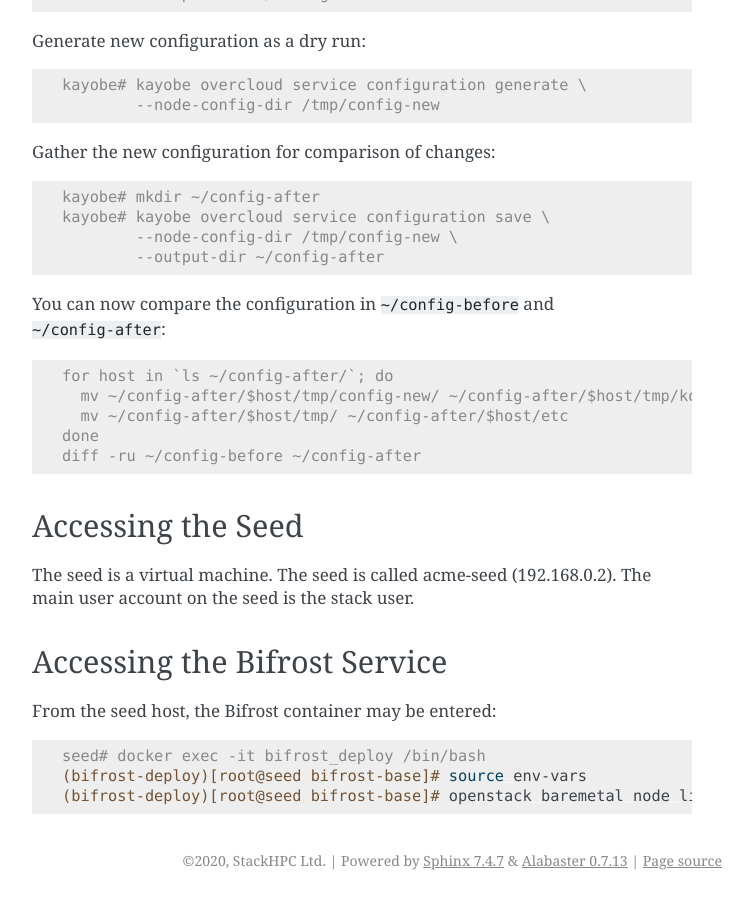
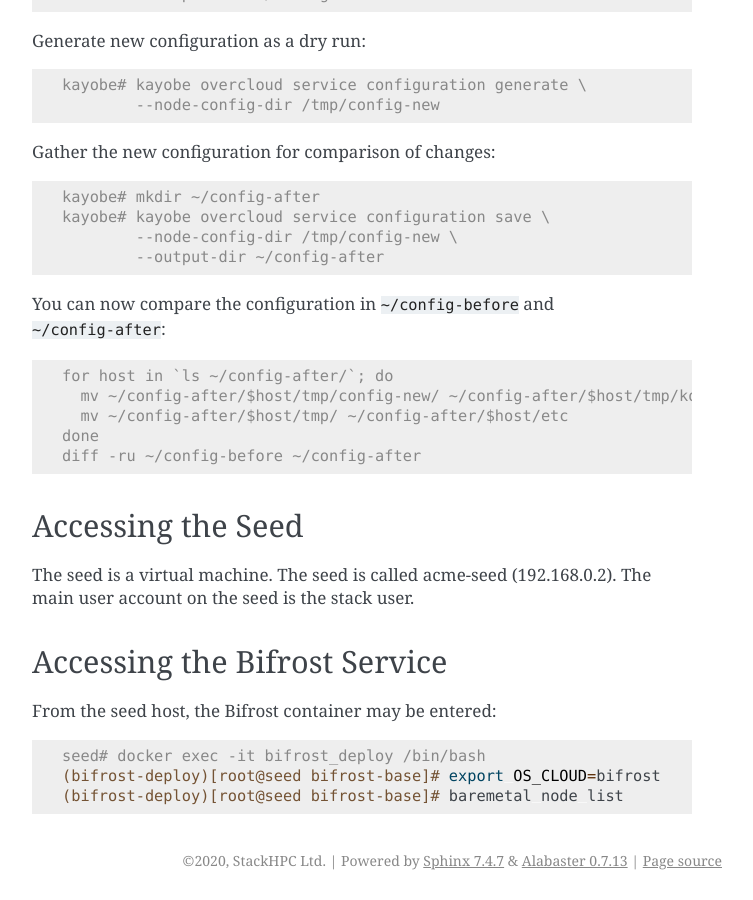
Before and after one commit to stackhpc/openstack-admin-guide, a Sphinx documentation site: the page built from source/working_with_kayobe.rst, in a window 1280 px wide and 900 px high, scrolled down 1595 px. Shown: the whole window, without its empty margins (388-1141 px from the left). Built offline with Sphinx 7.4.7, drawn with Linux system fonts in a browser that asks for light colours.

Commit message:
Update Bifrost usage instructions

```diff
--- a/source/hardware_inventory_management.rst
+++ b/source/hardware_inventory_management.rst
@@ -56,7 +56,7 @@ in Bifrost:
 .. code-block:: console
    :substitutions:
 
-   bifrost-7.2.1]# openstack baremetal node list --provision-state enroll
+   bifrost# baremetal node list --provision-state enroll
    +--------------------------------------+-----------------------+---------------+-------------+--------------------+-------------+
    | UUID                                 | Name                  | Instance UUID | Power State | Provisioning State | Maintenance |
    +--------------------------------------+-----------------------+---------------+-------------+--------------------+-------------+
@@ -168,7 +168,7 @@ For example, to put |hypervisor_hostname| into maintenance:
    :substitutions:
 
    seed# docker exec -it bifrost_deploy /bin/bash
-   (bifrost-deploy)[root@seed bifrost-base]# OS_CLOUD=bifrost openstack baremetal node maintenance set |hypervisor_hostname|
+   (bifrost-deploy)[root@seed bifrost-base]# OS_CLOUD=bifrost baremetal node maintenance set |hypervisor_hostname|
 
 .. ifconfig:: deployment['ceph_managed']
 
@@ -185,7 +185,7 @@ For example, to take |hypervisor_hostname| out of maintenance:
    :substitutions:
 
    seed# docker exec -it bifrost_deploy /bin/bash
-   (bifrost-deploy)[root@seed bifrost-base]# OS_CLOUD=bifrost openstack baremetal node maintenance unset |hypervisor_hostname|
+   (bifrost-deploy)[root@seed bifrost-base]# OS_CLOUD=bifrost baremetal node maintenance unset |hypervisor_hostname|
 
 Detect hardware differences with cardiff
 ----------------------------------------
--- a/source/working_with_kayobe.rst
+++ b/source/working_with_kayobe.rst
@@ -151,7 +151,7 @@ From the seed host, the Bifrost container may be entered:
 .. code-block:: console
 
    seed# docker exec -it bifrost_deploy /bin/bash
-   (bifrost-deploy)[root@seed bifrost-base]# source env-vars
-   (bifrost-deploy)[root@seed bifrost-base]# openstack baremetal node list
+   (bifrost-deploy)[root@seed bifrost-base]# export OS_CLOUD=bifrost
+   (bifrost-deploy)[root@seed bifrost-base]# baremetal node list
 
 .. Consider adding a section about configuring the physical network.
```
